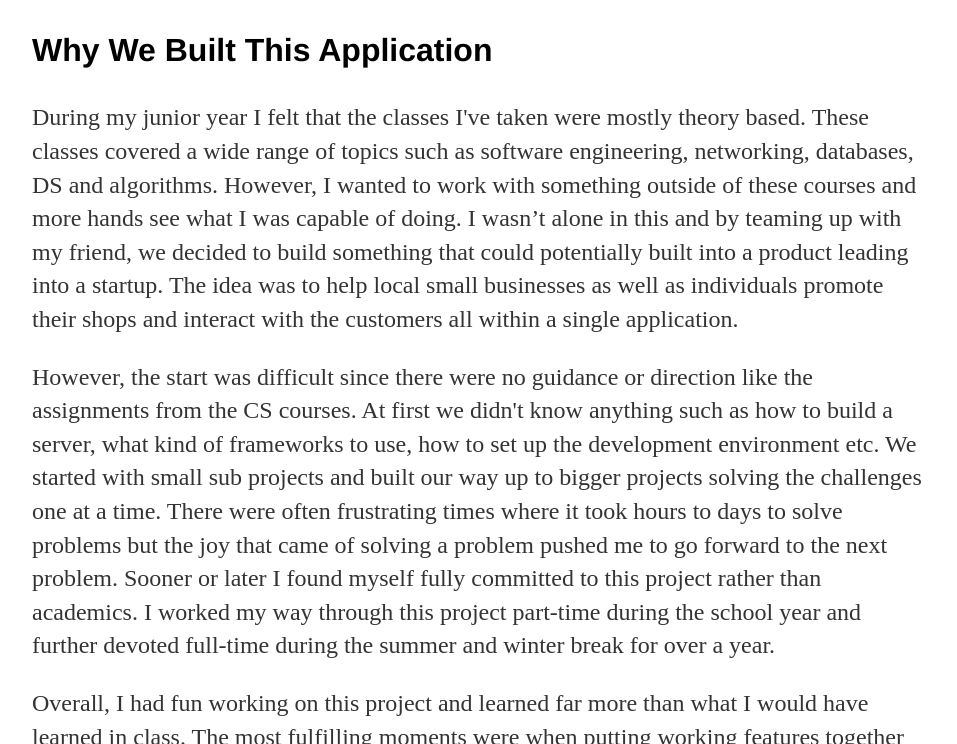
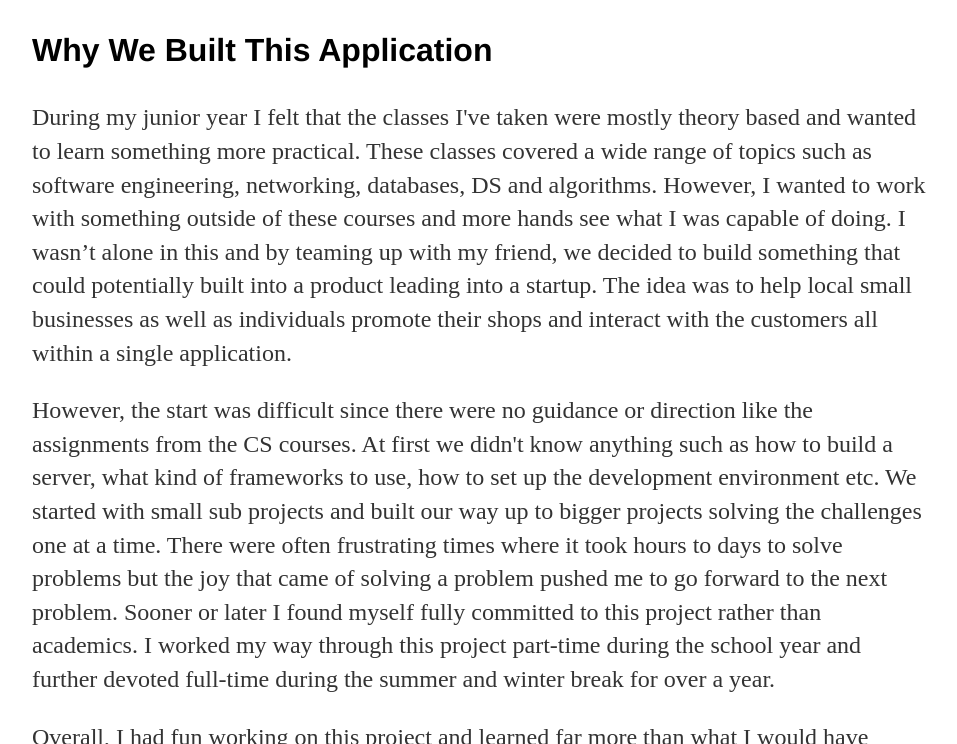
Before and after one commit to jcho7022/jcho7022.github.io, a Jekyll site: the page built from projects/float/index.html, in a window 1280 px wide and 900 px high, scrolled down 1149 px, cut to the strip 156-900 px from the top of the window. Shown: the whole strip, without its empty margins (160-1117 px from the left). Built offline with Jekyll 4.4.1, drawn with Linux system fonts in a browser that asks for light colours.

Commit message:
Update index.html

```diff
--- a/projects/float/index.html
+++ b/projects/float/index.html
@@ -19,7 +19,7 @@ Users can interact with other users using <a href="https://jcho7022.github.io/pr
 <iframe  width="980" height="660" src="https://www.youtube.com/embed/UMC1NTGTXZI" frameborder="0" allow="accelerometer; autoplay; encrypted-media; gyroscope; picture-in-picture" allowfullscreen></iframe>
 
 <h3>Why We Built This Application</h3>
-<p>During my junior year I felt that the classes I've taken were mostly theory based.
+<p>During my junior year I felt that the classes I've taken were mostly theory based and wanted to learn something more practical.
 	These classes covered a wide range of topics such as software engineering, networking,
 	databases, DS and algorithms. However, I wanted to work with something outside of these courses
 	and more hands see what I was capable of doing. I wasn’t alone in this and by teaming up with my friend,
```
